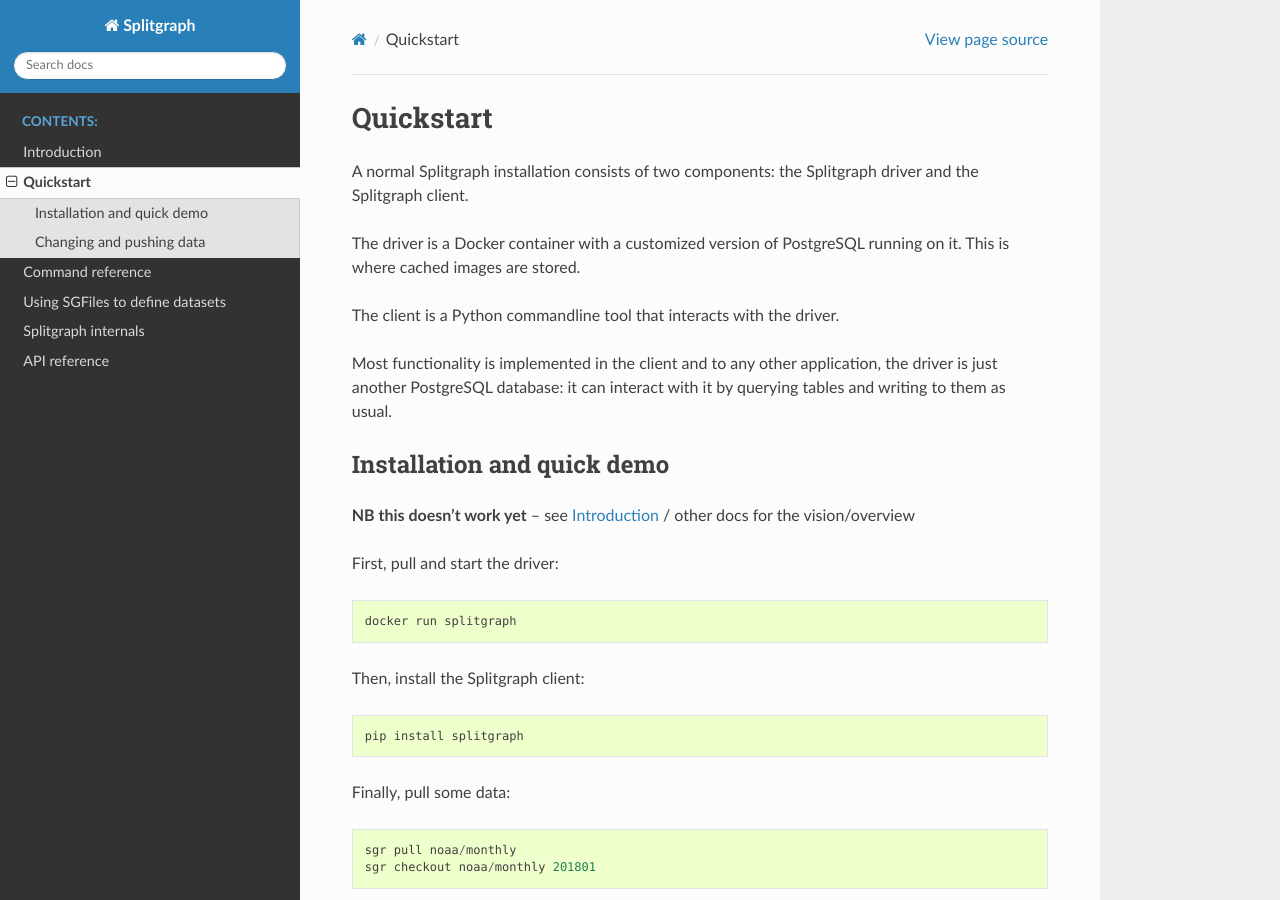
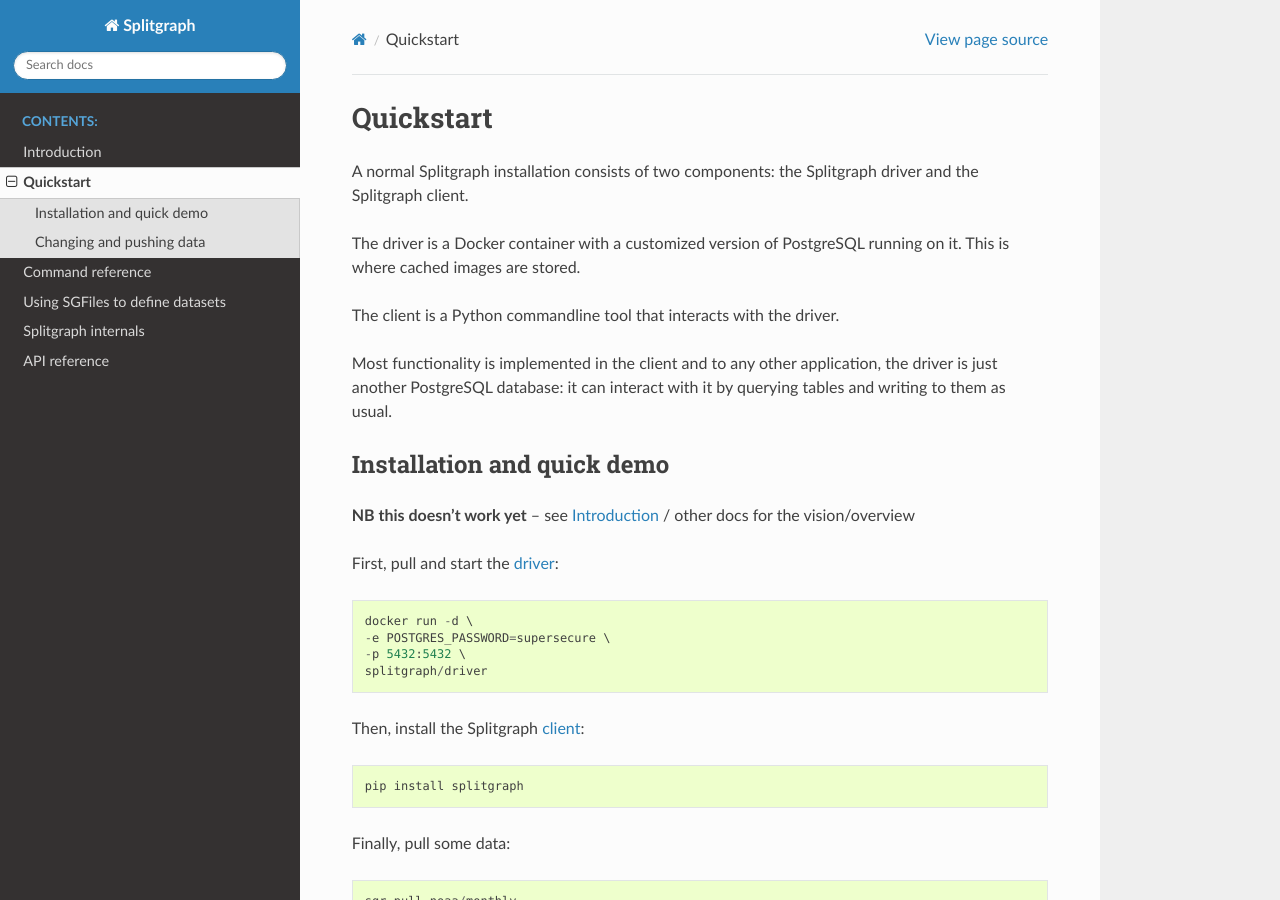
Before and after one commit to splitgraph/sgr, a Sphinx documentation site: the page built from docs/quickstart.rst, in a window 1280 px wide and 900 px high. Built offline with Sphinx 7.4.7 and the Read the Docs theme 2.0.0, drawn with Linux system fonts in a browser that asks for light colours.

Commit message:
Fixed the documentation to mention the actual driver start instructions

```diff
--- a/docs/conf.py
+++ b/docs/conf.py
@@ -12,9 +12,9 @@
 # add these directories to sys.path here. If the directory is relative to the
 # documentation root, use os.path.abspath to make it absolute, like shown here.
 #
-# import os
-# import sys
-# sys.path.insert(0, os.path.abspath('.'))
+import os
+import sys
+sys.path.insert(0, os.path.abspath('..'))
 
 
 # -- Project information -----------------------------------------------------
--- a/docs/quickstart.rst
+++ b/docs/quickstart.rst
@@ -17,11 +17,16 @@ Installation and quick demo
 
 **NB this doesn't work yet** -- see :ref:`introduction` / other docs for the vision/overview
 
-First, pull and start the driver::
+First, pull and start the `driver
+<https://hub.docker.com/r/splitgraph/driver/>`_::
 
-    docker run splitgraph
+    docker run -d \
+    -e POSTGRES_PASSWORD=supersecure \
+    -p 5432:5432 \
+    splitgraph/driver
 
-Then, install the Splitgraph client::
+Then, install the Splitgraph `client
+<https://github.com/splitgraph/splitgraph/>`_::
 
     pip install splitgraph
 
```
Also changed, not shown: 1 other file.
